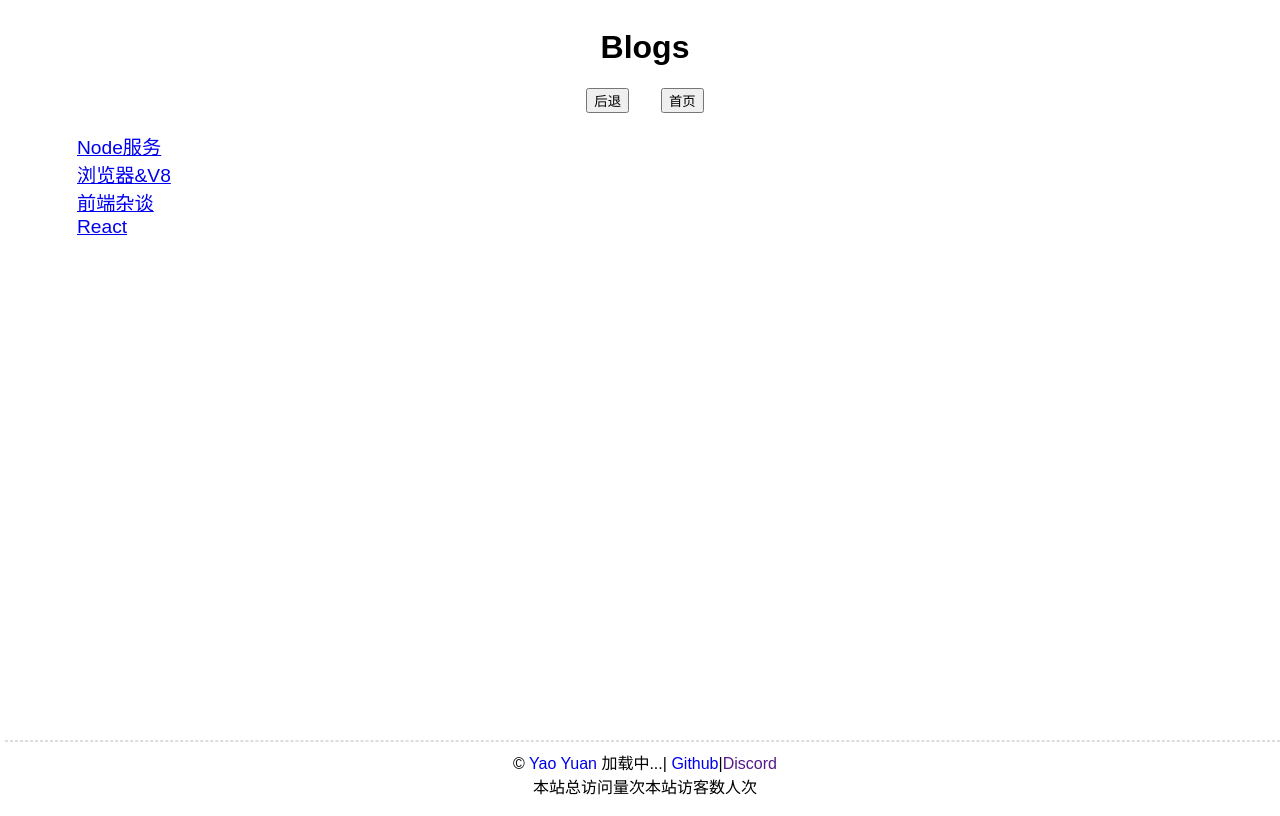
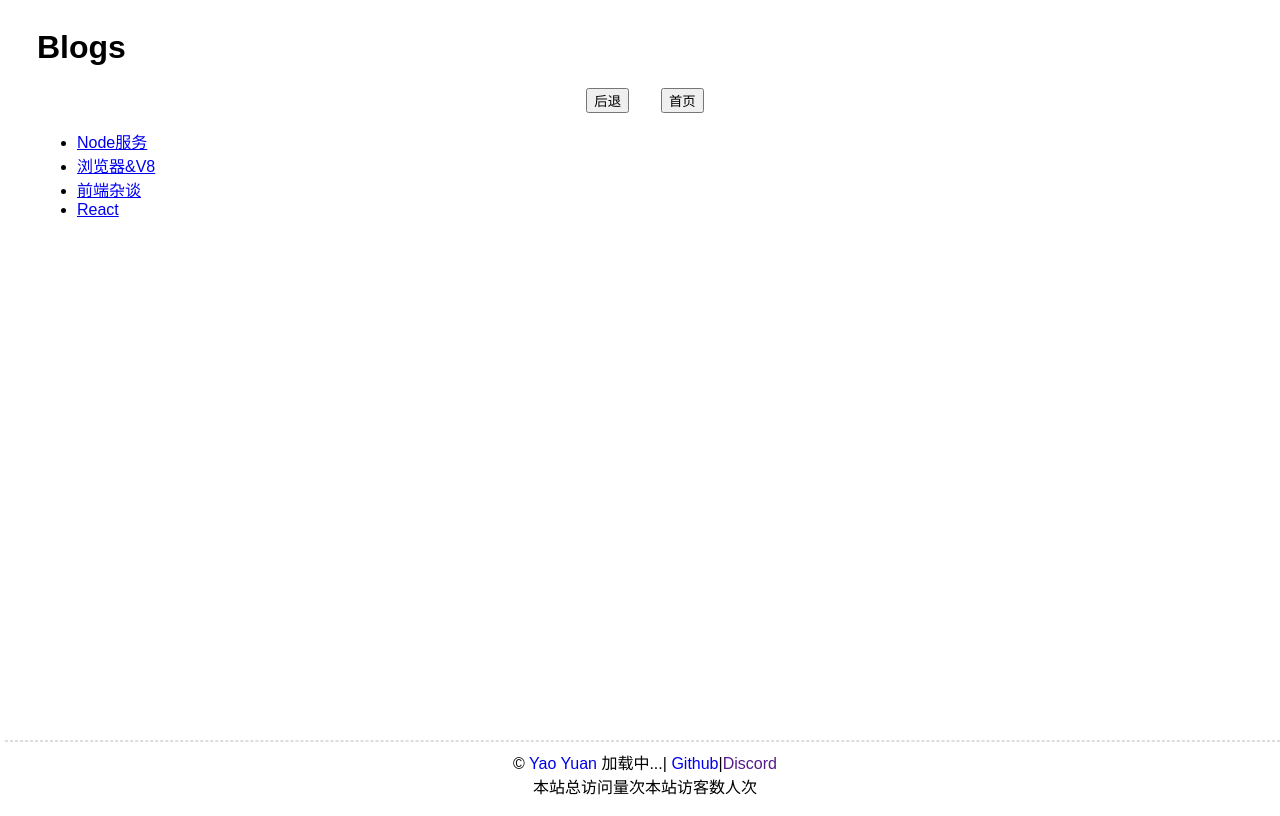
Before and after one commit to yaoyuanArtemis/LearningNextjs, a Next.js app: page /blog in a window 1280 px wide. Built offline with nearby package versions, Linux system fonts and the light colour scheme.

Commit message:
add:接入tailwind

```diff
--- a/pages/blog/index.js
+++ b/pages/blog/index.js
@@ -3,10 +3,10 @@ import Link from "next/link";
 export default function Blog() {
   return (
     <main>
-      <h1 style={{ display: "flex", justifyContent: "center" }}>Blogs</h1>
+      <h1 className="text-3xl text-center font-bold mb-8">Blogs</h1>
       <RouterButton />
 
-      <ul style={{listStyle: "none",fontSize: "1.2rem"}}>
+      <ul className="list-none">
         <li>
           <a href="/blog/node" className="text-inherit no-underline hover:underline">Node服务</a>
         </li>
--- a/postcss.config.mjs
+++ b/postcss.config.mjs
@@ -1,6 +1,6 @@
-const config = {
+/** @type {import('tailwindcss').Config} */
+export default {
   plugins: {
-    "@tailwindcss/postcss": {},
+    '@tailwindcss/postcss': {},
   },
-};
-export default config;
+}
--- a/styles/NavFoot.module.css
+++ b/styles/NavFoot.module.css
@@ -1,3 +1,4 @@
+
 .navself{
     margin-top: 25px;
     display: flex;
--- a/styles/globals.css
+++ b/styles/globals.css
@@ -1,3 +1,4 @@
+/* @import 'tailwindcss'; */
 html {
   min-height: 100vh;
   display: flex;
--- /dev/null
+++ b/tailwind.config.mjs
@@ -0,0 +1,11 @@
+// tailwind.config.mjs
+export default {
+  content: [
+    "./pages/**/*.{js,ts,jsx,tsx}",
+    "./components/**/*.{js,ts,jsx,tsx}",
+  ],
+  theme: {
+    extend: {},
+  },
+  plugins: [],
+}
```
Also changed, not shown: package.json (+5 -4 lines), 2 other files (tests, documents, lock files or other folders).
